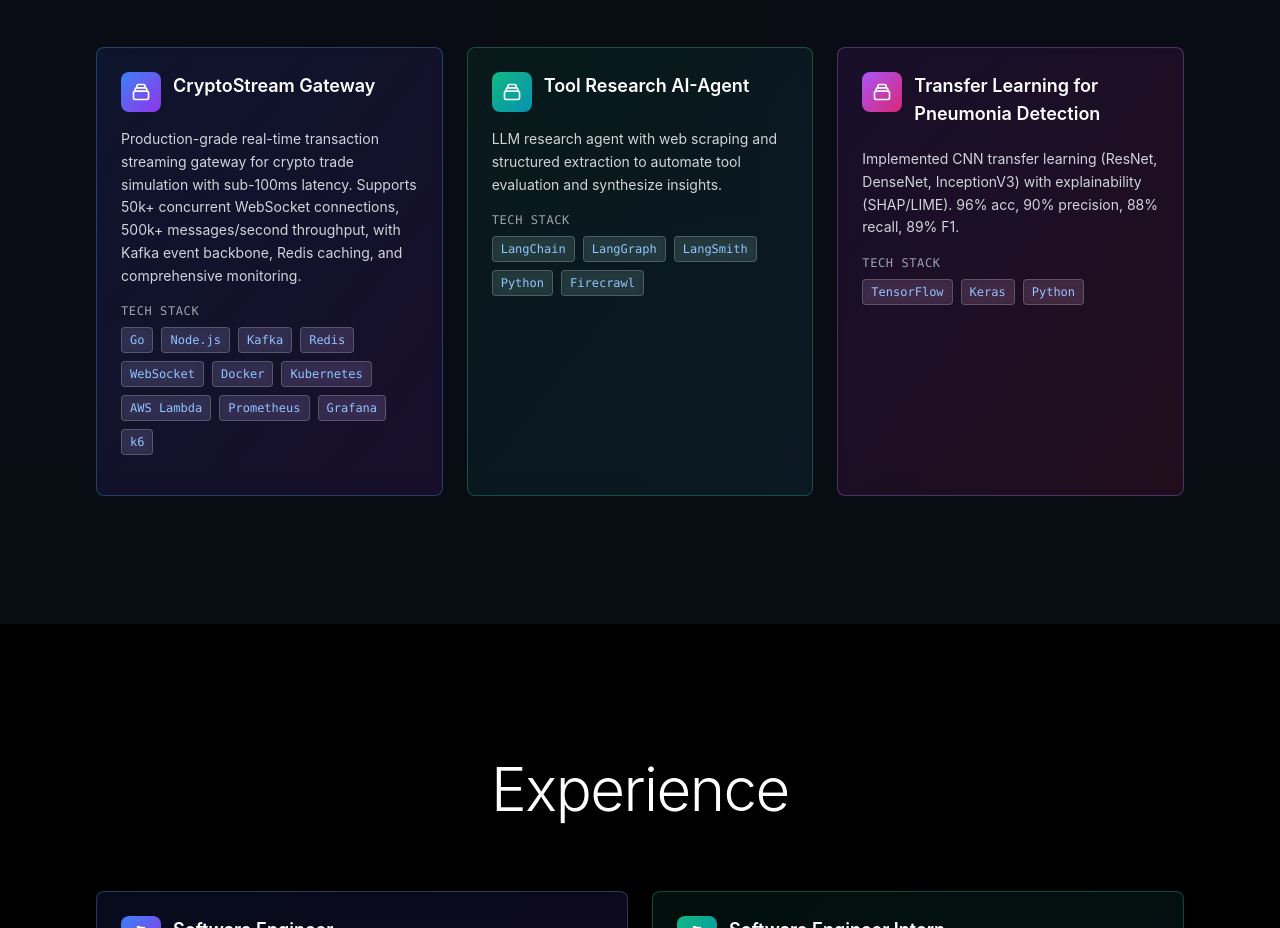
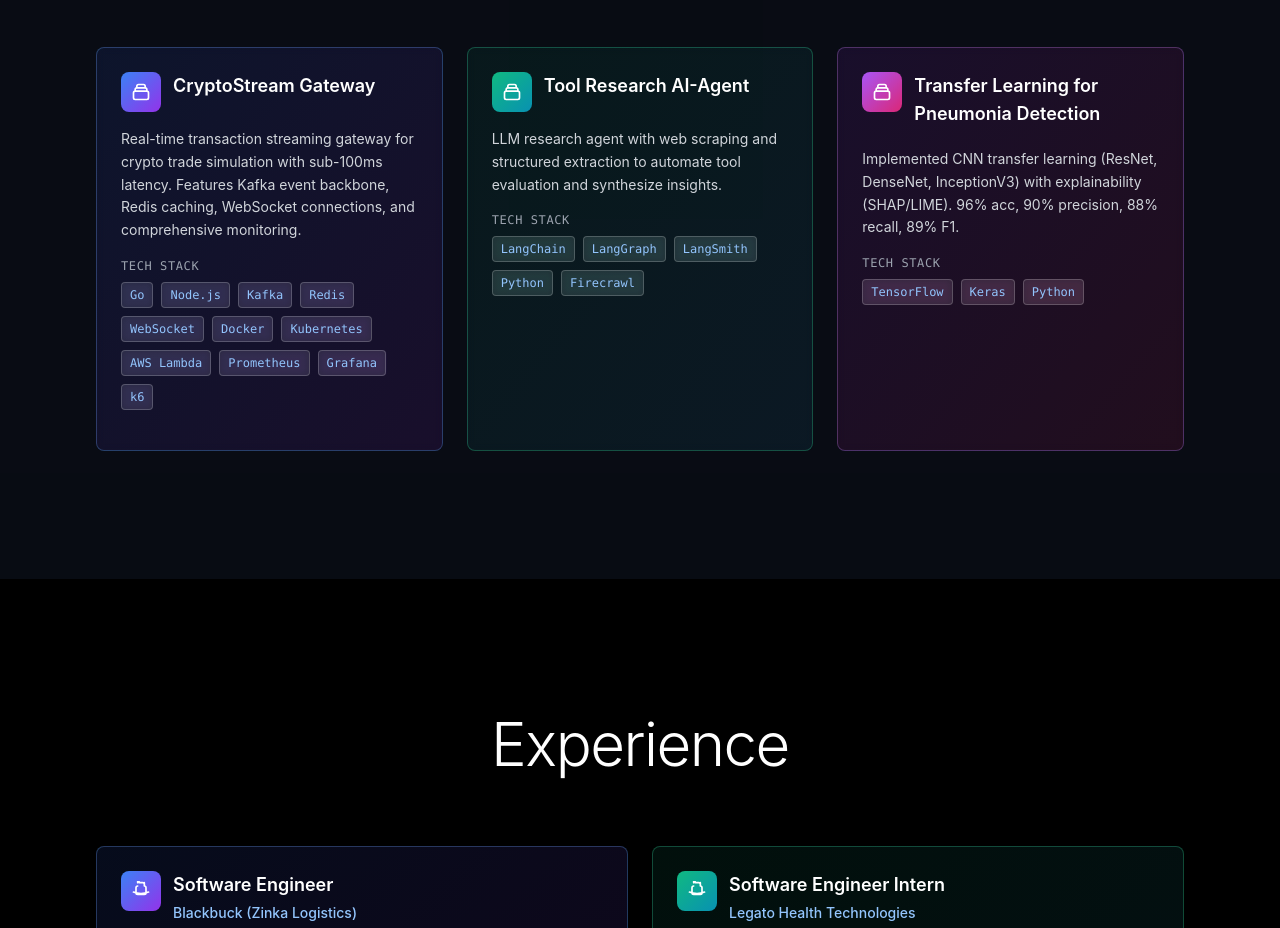
Before and after one commit to TanmayRanaware/TanmayRanaware.github.io, a React (Vite) app: page / in a window 1280 px wide. Shown: the part 1560-2488 px from the top of the page. Built offline with nearby package versions, Linux system fonts and the light colour scheme.

Commit message:
Update CryptoStream Gateway description - remove production-grade and scale numbers

```diff
--- a/src/data/content.ts
+++ b/src/data/content.ts
@@ -19,7 +19,7 @@ const data = {
   projects: [
     {
       title: "CryptoStream Gateway",
-      description: "Production-grade real-time transaction streaming gateway for crypto trade simulation with sub-100ms latency. Supports 50k+ concurrent WebSocket connections, 500k+ messages/second throughput, with Kafka event backbone, Redis caching, and comprehensive monitoring.",
+      description: "Real-time transaction streaming gateway for crypto trade simulation with sub-100ms latency. Features Kafka event backbone, Redis caching, WebSocket connections, and comprehensive monitoring.",
       tech: ["Go", "Node.js", "Kafka", "Redis", "WebSocket", "Docker", "Kubernetes", "AWS Lambda", "Prometheus", "Grafana", "k6"],
       links: []
     },
```
Also changed, not shown: 2 other files (tests, documents, lock files or other folders).
